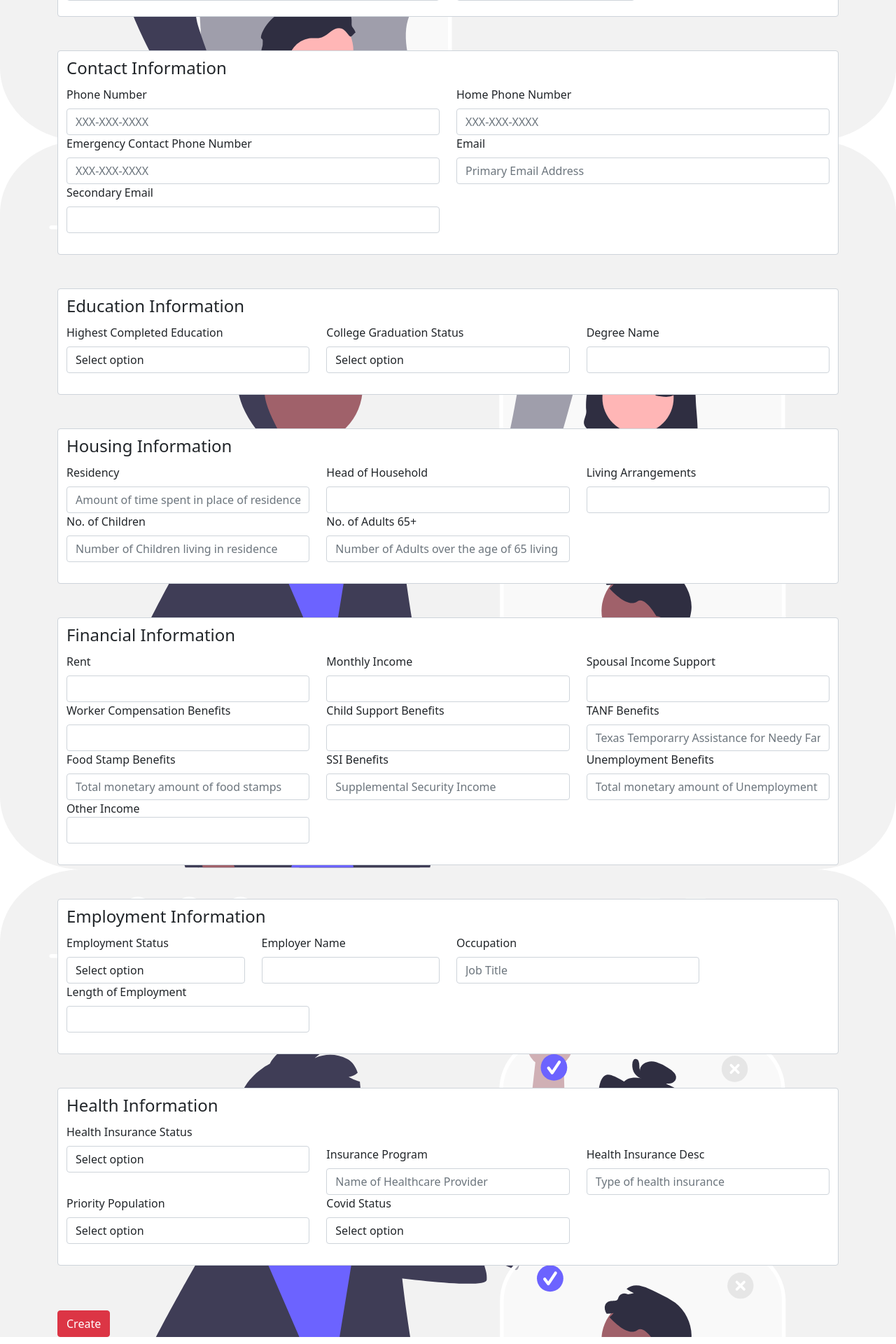
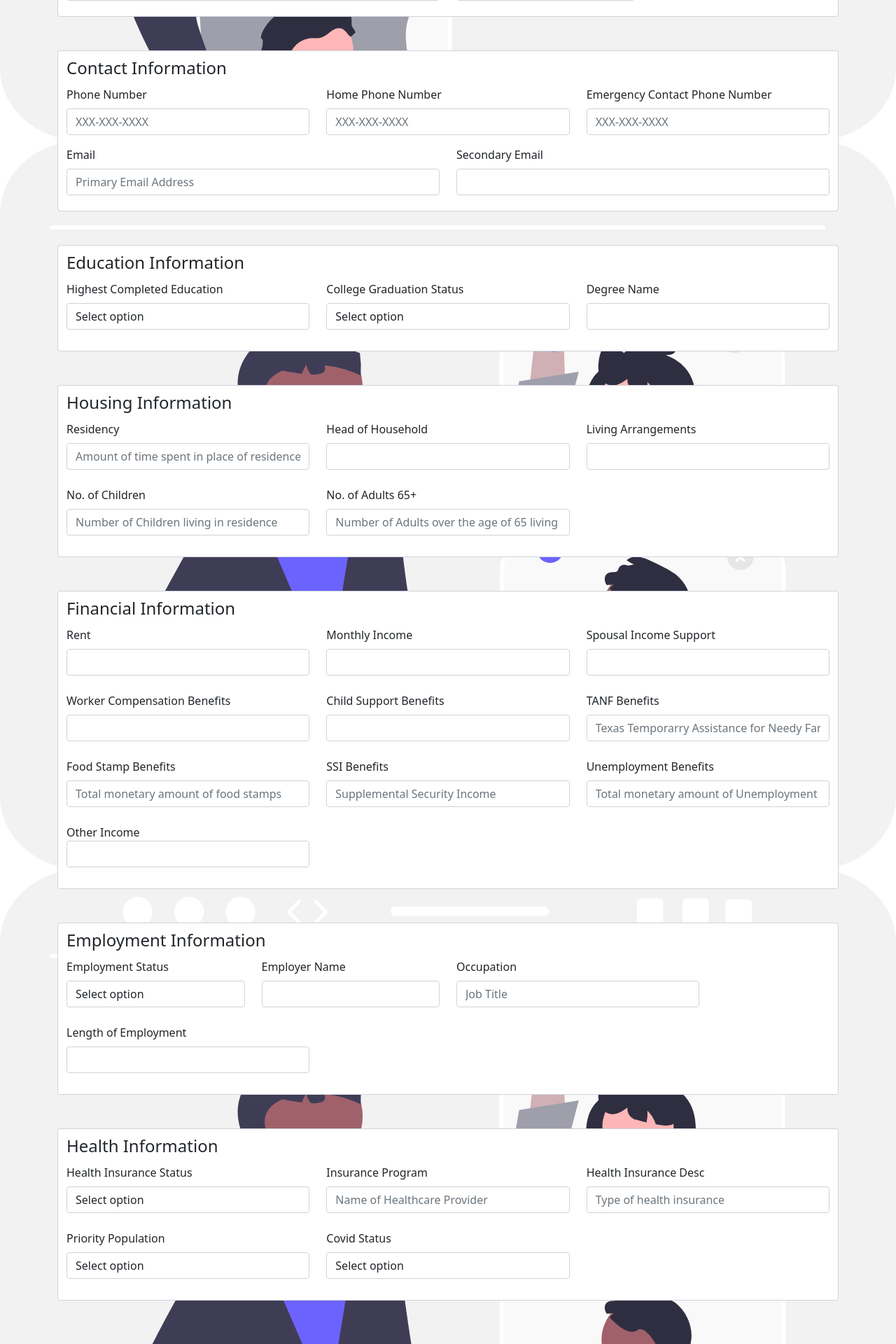
Before and after one commit to alexiscenriquez/CIS4339groupproject, a Vue app in the folder Frontend/: page /new-client in a window 1280 px wide. Shown: the part 840-2760 px from the top of the page at 70% size. Built offline with nearby package versions, Linux system fonts and the light colour scheme; what vue-chartkick would draw is missing.

Commit message:
additional formatting for client form

```diff
--- a/Frontend/src/views/clients/NewClient.vue
+++ b/Frontend/src/views/clients/NewClient.vue
@@ -137,19 +137,21 @@
 
                 <fieldset class="form-control mb-5">
                     <legend>Contact Information</legend>
-                    <div class="row mb-4">
-                        <div class="col-sm-6">
+                    <div class="row mb-3">
+                        <div class="col-sm-4">
                             <label class="form-label">Phone Number</label>
                             <input type="text" class="form-control" placeholder="XXX-XXX-XXXX" v-model="clients.phone_number" required>
                         </div>
-                        <div class="col-sm-6">
+                        <div class="col-sm-4">
                             <label class="form-label">Home Phone Number</label>
                             <input type="text" class="form-control" placeholder="XXX-XXX-XXXX" v-model="clients.home_phone_number">
                         </div>
-                        <div class="col-sm-6">
+                        <div class="col-sm-4">
                             <label class="form-label">Emergency Contact Phone Number</label>
                             <input type="text" class="form-control" placeholder="XXX-XXX-XXXX" v-model="clients.emergency_contact_phone_number" required>
                         </div>
+                        </div>
+  <div class="row mb-3">
                         <div class="col-sm-6">
                             <label class="form-label">Email</label>
                             <input type="email" class="form-control" placeholder="Primary Email Address" v-model="clients.primary_email" required>
@@ -158,7 +160,7 @@
                             <label class="form-label">Secondary Email</label>
                             <input type="email" class="form-control" v-model="clients.secondary_email">
                         </div>
-                    </div>
+  </div>
                 </fieldset>
 
                 <fieldset class="form-control mb-5">
@@ -208,6 +210,8 @@
                             <label class="form-label">Living Arrangements</label>
                             <input type="text" class="form-control" v-model="clients.living_arrangements"  required>
                         </div>
+                    </div>
+                     <div class="row mb-4">
                         <div class="col-sm-4">
                             <label class="form-label">No. of Children</label>
                             <input type="text" class="form-control" placeholder="Number of Children living in residence" v-model="clients.number_of_children" required>
@@ -234,6 +238,8 @@
                             <label class="form-label">Spousal Income Support</label>
                             <input type="text" class="form-control" v-model="clients.spousal_income_support" required>
                         </div>
+                    </div>
+                     <div class="row mb-4">
                         <div class="col-sm-4">
                             <label class="form-label">Worker Compensation Benefits</label>
                             <input type="text" class="form-control" v-model="clients.worker_compensation" required>
@@ -246,7 +252,11 @@
                             <label class="form-label">TANF Benefits</label>
                             <input type="text" class="form-control" placeholder="Texas Temporarry Assistance for Needy Families" v-model="clients.tanf" required>
                         </div>
-                        <div class="col-sm-4">
+                        </div>
+
+
+                         <div class="row mb-4">
+                               <div class="col-sm-4">
                             <label class="form-label">Food Stamp Benefits</label>
                             <input type="text" class="form-control" placeholder="Total monetary amount of food stamps" v-model="clients.food_stamps" required>
                         </div>
@@ -258,11 +268,14 @@
                             <label class="form-label">Unemployment Benefits</label>
                             <input type="text" class="form-control" placeholder="Total monetary amount of Unemployment benefits" v-model="clients.unemployment" required>
                         </div>
+                        </div>
+                         <div class="row mb-4">
                         <div class="col-sm-4">
                             <label>Other Income</label>
                             <input type="text" class="form-control" v-model="clients.other_income" required>
                         </div>
-                    </div>
+                        </div>
+
                 </fieldset>
 
                 <fieldset class="form-control mb-5">
@@ -286,6 +299,8 @@
                             <label class="form-label">Occupation</label>
                             <input type="text" class="form-control" placeholder="Job Title" v-model="clients.occupation" required>
                         </div>
+                    </div>
+                           <div class="row mb-4">
                         <div class="col-sm-4">
                             <label class="form-label">Length of Employment</label>
                             <input type="text" class="form-control" v-model="clients.length_of_employment" required>
@@ -296,9 +311,9 @@
                 <fieldset class="form-control mb-5">
                     <legend>Health Information</legend>
                     <div class="row mb-4">
-                        <label class="form-label">Health Insurance Status</label>
+
                         <div class="col-sm-4">
-
+                                <label class="form-label">Health Insurance Status</label>
                                 <select v-model="clients.health_insurance" class="form-control">
                                     <option disabled value="">Select option</option>
                                     <option value="true">True</option>
@@ -314,6 +329,8 @@
                             <label class="form-label">Health Insurance Desc</label>
                             <input type="text" class="form-control" placeholder="Type of health insurance" v-model="clients.health_insurance_desc" required>
                         </div>
+                    </div>
+                    <div class="row mb-4">
                         <div class="col-sm-4">
                             <label class="form-label">Priority Population</label>
 
```
